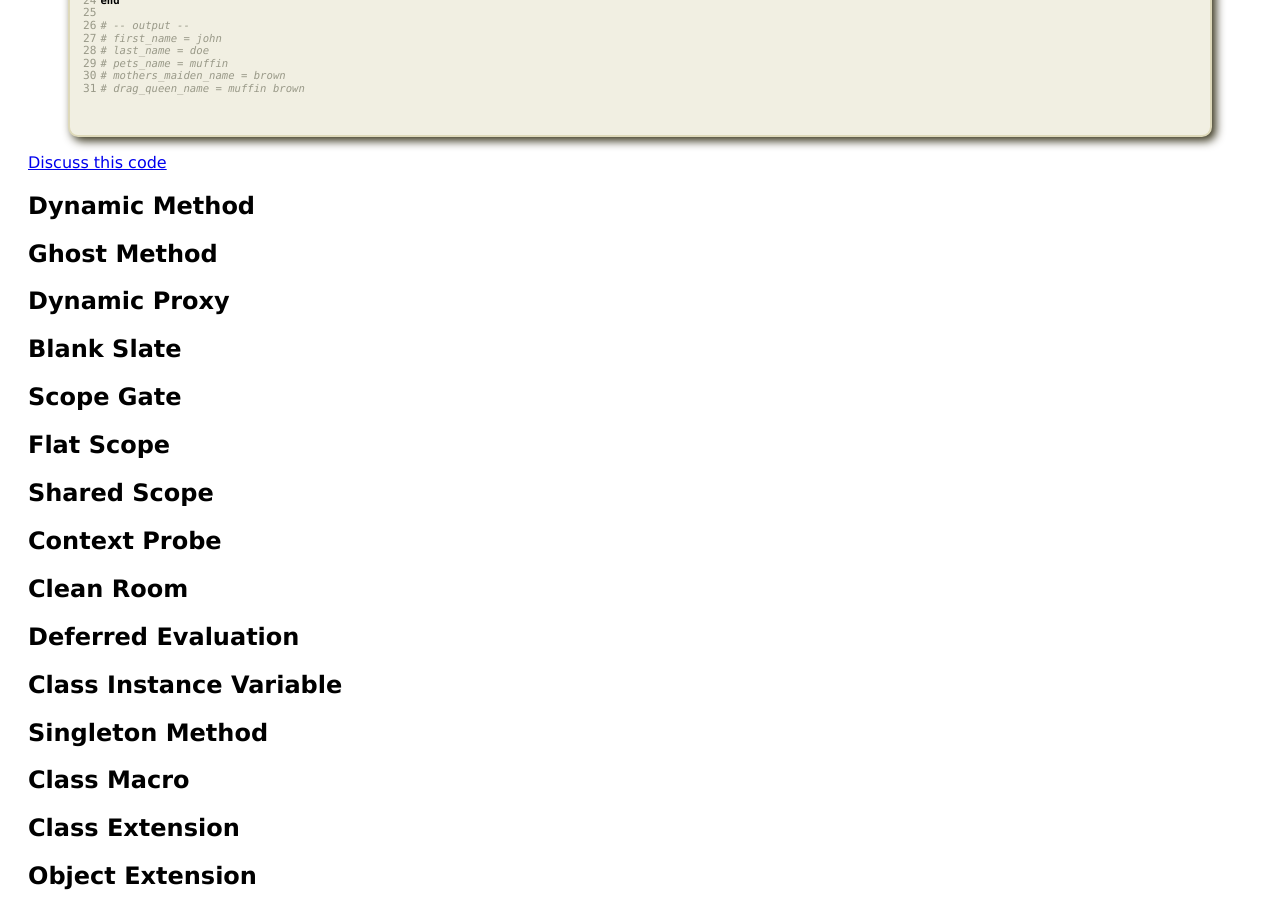
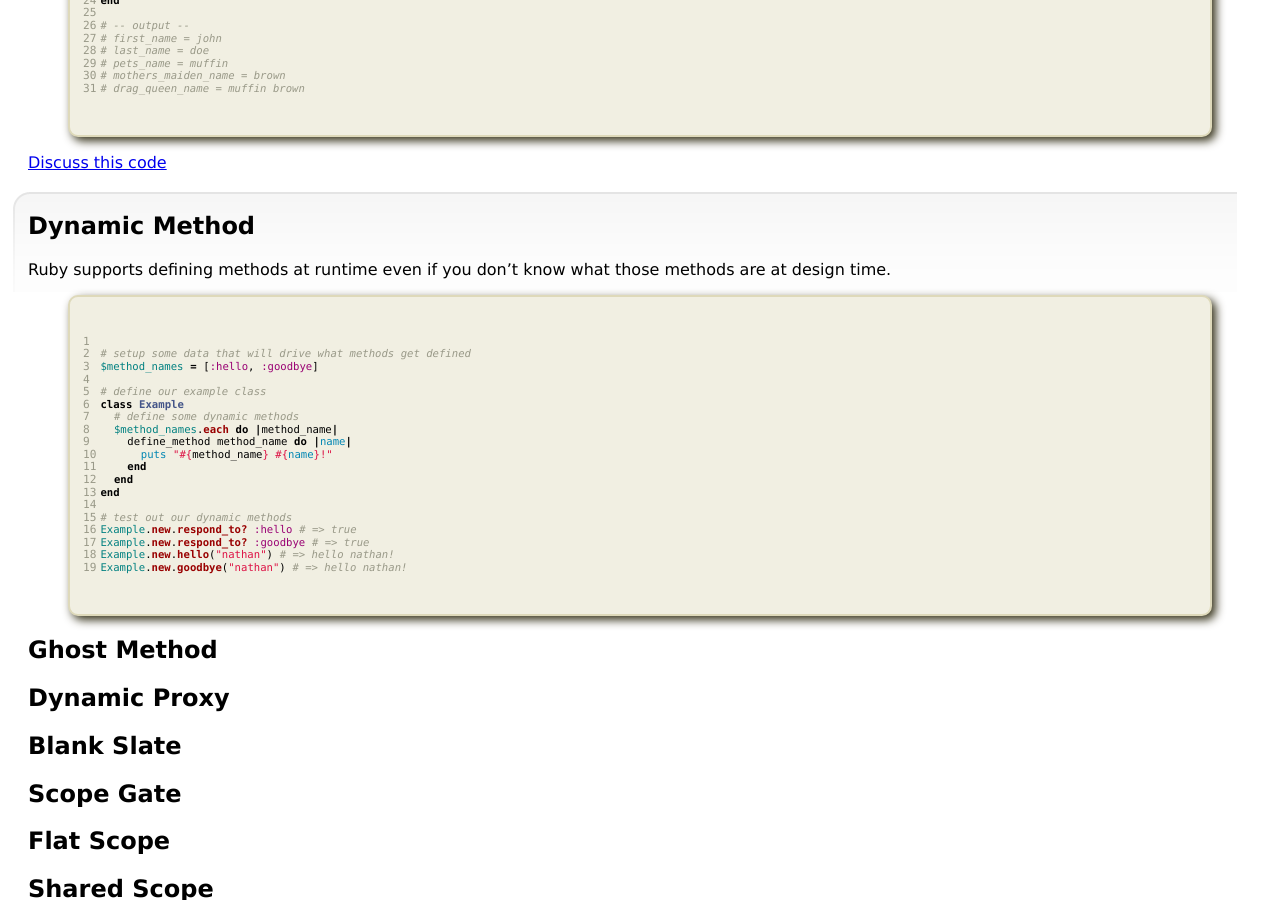
Before and after one commit to hopsoft/hopsoft.github.io, a Jekyll site: the page built from _posts/2011-01-11-ruby-metaprogramming-idioms.markdown, in a window 1280 px wide and 900 px high, scrolled down 3059 px. Built offline with Jekyll 4.4.1, drawn with Linux system fonts in a browser that asks for light colours.

Commit message:
Added dynamic method to the lexicon.

```diff
--- a/_posts/2011-01-11-ruby-metaprogramming-idioms.markdown
+++ b/_posts/2011-01-11-ruby-metaprogramming-idioms.markdown
@@ -204,8 +204,29 @@ end
 
 
 
+{% include section_divider.html %}
+<a name="dyanamic_method"></a>
 ## Dynamic Method
+Ruby supports defining methods at runtime even if you don't know what those methods are at design time.
 {% highlight ruby linenos %}
+# setup some data that will drive what methods get defined
+$method_names = [:hello, :goodbye]
+
+# define our example class
+class Example
+  # define some dynamic methods
+  $method_names.each do |method_name|
+    define_method method_name do |name|
+      puts "#{method_name} #{name}!"
+    end
+  end
+end
+
+# test out our dynamic methods
+Example.new.respond_to? :hello # => true
+Example.new.respond_to? :goodbye # => true
+Example.new.hello("nathan") # => hello nathan!
+Example.new.goodbye("nathan") # => hello nathan!
 {% endhighlight %}
 
 
```
